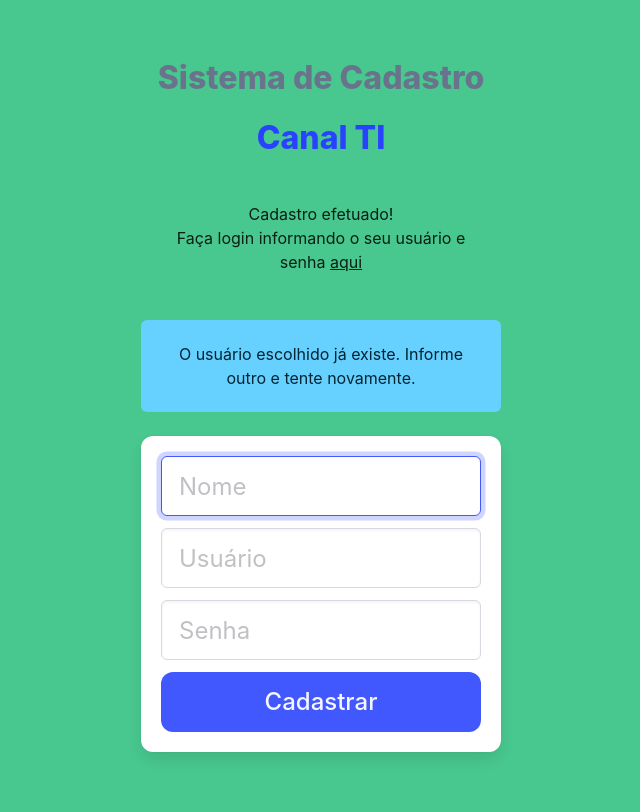
After one commit to validaja/Projeto-de-TCC, a PHP site: page /cadastro.php in a window 1280 px wide. The commit adds this page. Shown: the whole page, without its empty margins (319-959 px from the left). Run offline with PHP 8.4, Linux system fonts and the light colour scheme; some libraries are stand-ins or nearby versions.

Commit message:
Add files via upload

```diff
--- /dev/null
+++ b/cadastro.php
@@ -0,0 +1,54 @@
+<!DOCTYPE html>
+<html>
+
+<head>
+    <meta charset="utf-8">
+    <meta http-equiv="X-UA-Compatible" content="IE=edge">
+    <meta name="viewport" content="width=device-width, initial-scale=1">
+    <title>Sistema de Cadastro - PHP + MySQL - Canal TI</title>
+    <link href="https://fonts.googleapis.com/css?family=Open+Sans:300,400,700" rel="stylesheet">
+    <link rel="stylesheet" href="css/bulma.min.css" />
+    <link rel="stylesheet" type="text/css" href="css/login.css">
+</head>
+
+<body>
+    <section class="hero is-success is-fullheight">
+        <div class="hero-body">
+            <div class="container has-text-centered">
+                <div class="column is-4 is-offset-4">
+                    <h3 class="title has-text-grey">Sistema de Cadastro</h3>
+                    <h3 class="title has-text-grey"><a href="https://youtube.com/canaltioficial" target="_blank">Canal TI</a></h3>
+                    <div class="notification is-success">
+                      <p>Cadastro efetuado!</p>
+                      <p>Faça login informando o seu usuário e senha <a href="login.php">aqui</a></p>
+                    </div>
+                    <div class="notification is-info">
+                        <p>O usuário escolhido já existe. Informe outro e tente novamente.</p>
+                    </div>
+                    <div class="box">
+                        <form action="cadastrar.php" method="POST">
+                            <div class="field">
+                                <div class="control">
+                                    <input name="nome" type="text" class="input is-large" placeholder="Nome" autofocus>
+                                </div>
+                            </div>
+                            <div class="field">
+                                <div class="control">
+                                    <input name="usuario" type="text" class="input is-large" placeholder="Usuário">
+                                </div>
+                            </div>
+                            <div class="field">
+                                <div class="control">
+                                    <input name="senha" class="input is-large" type="password" placeholder="Senha">
+                                </div>
+                            </div>
+                            <button type="submit" class="button is-block is-link is-large is-fullwidth">Cadastrar</button>
+                        </form>
+                    </div>
+                </div>
+            </div>
+        </div>
+    </section>
+</body>
+
+</html>
--- /dev/null
+++ b/logout.php
@@ -0,0 +1,5 @@
+<?php
+session_start();
+session_destroy();
+header('Location: index.php');
+exit();
--- /dev/null
+++ b/verifica_login.php
@@ -0,0 +1,6 @@
+<?php
+session_start();
+if(!$_SESSION['usuario']) {
+	header('Location: index.php');
+	exit();
+}
```
Also changed, not shown: conexao.php (+9 -7 lines), index.php (+49 -15 lines), login.php (added, +28 -0 lines), painel.php (added, +7 -0 lines), 1 other file.
